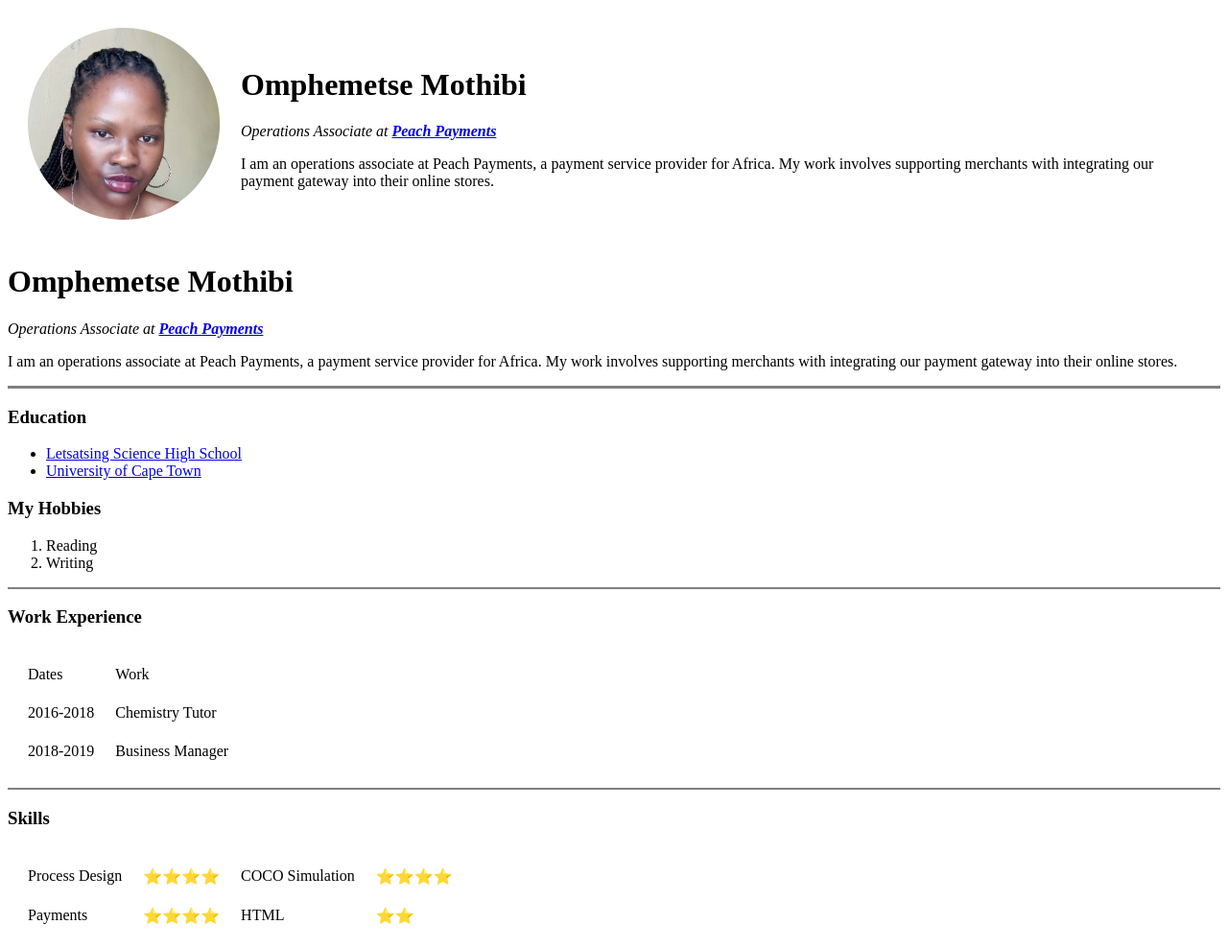
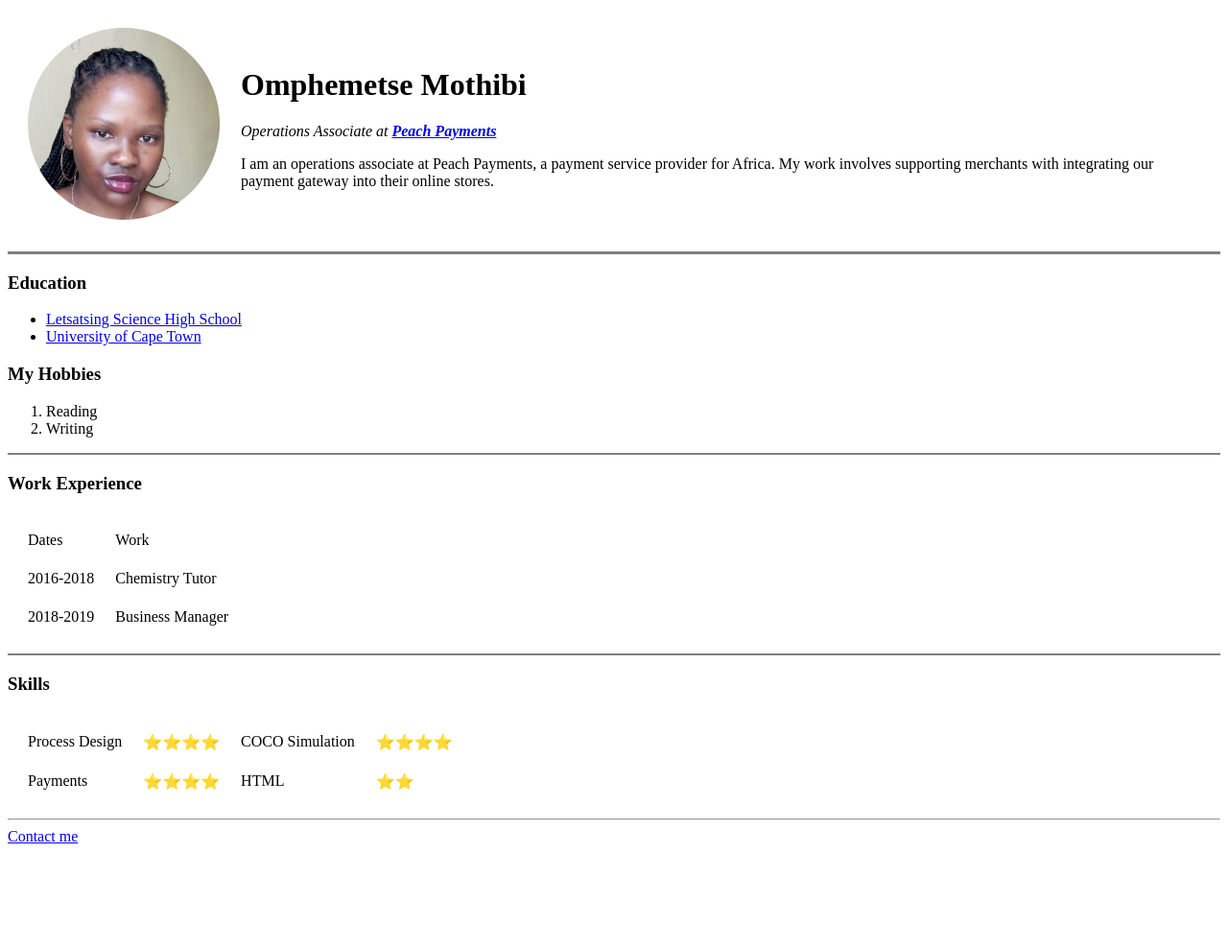
Before and after one commit to omphem/omphemcv, a plain HTML site: page index.html in a window 1280 px wide. Shown: the top 988 px of the page at 96% size. After the commit the page ends 889 px from the top, so only its background shows below. Drawn offline with Linux system fonts and the light colour scheme.

Commit message:
I had my bio twice on the page

```diff
--- a/index.html
+++ b/index.html
@@ -17,10 +17,7 @@
       </td>
     </tr>
   </table>
-  <h1>Omphemetse Mothibi</h1>
-  <p><em>Operations Associate at <strong><a href="http://peachpayments.com/">Peach Payments</a></strong></em></p>
-  <p>I am an operations associate at Peach Payments, a payment service provider for Africa. My work involves supporting merchants with integrating our payment gateway into their online stores.</p>
-  <hr size='3' noshade>
+    <hr size='3' noshade>
   <h3>Education</h3>
   <ul>
     <li><a href="https://studentportal.org.za/letsatsing-science-high-school-secondary-school-north-west-province-mmabato-mmabatho-information/">Letsatsing Science High School</a></li>
```
